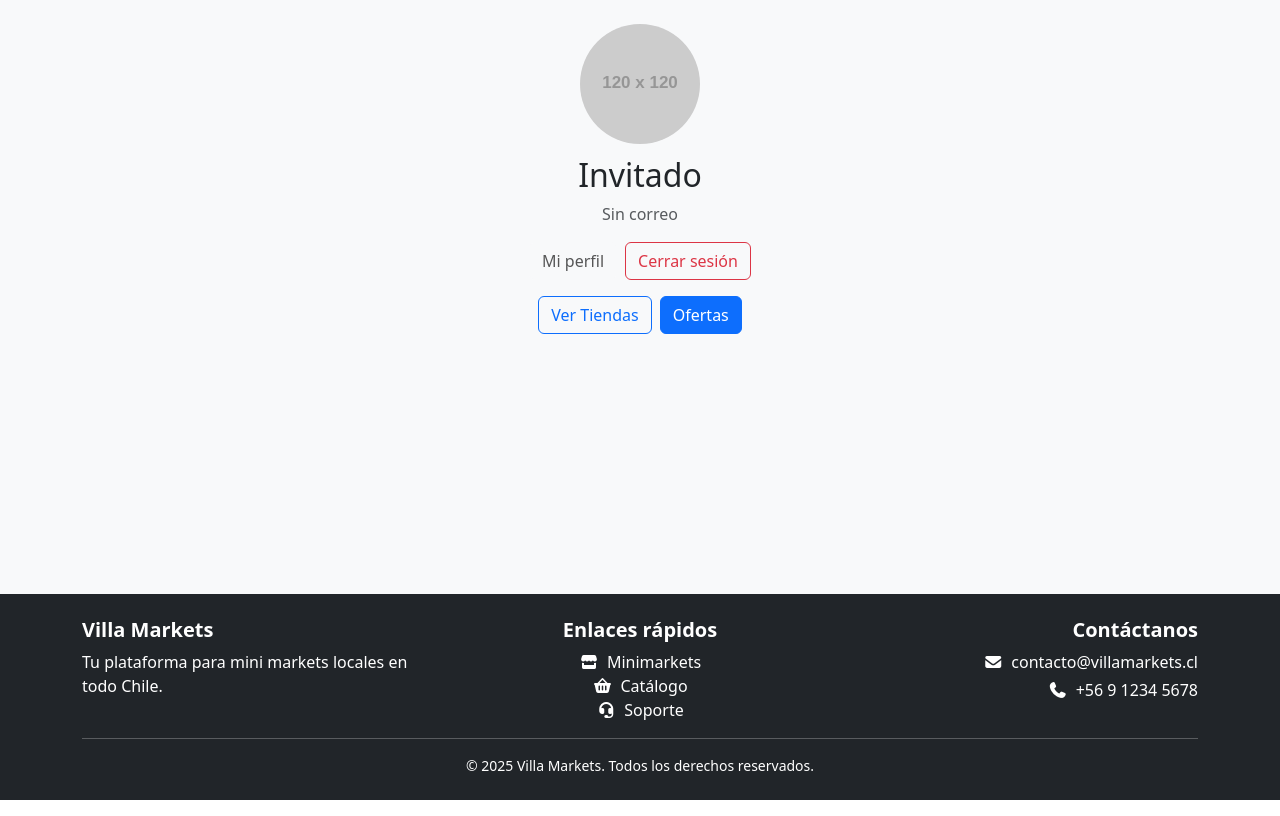
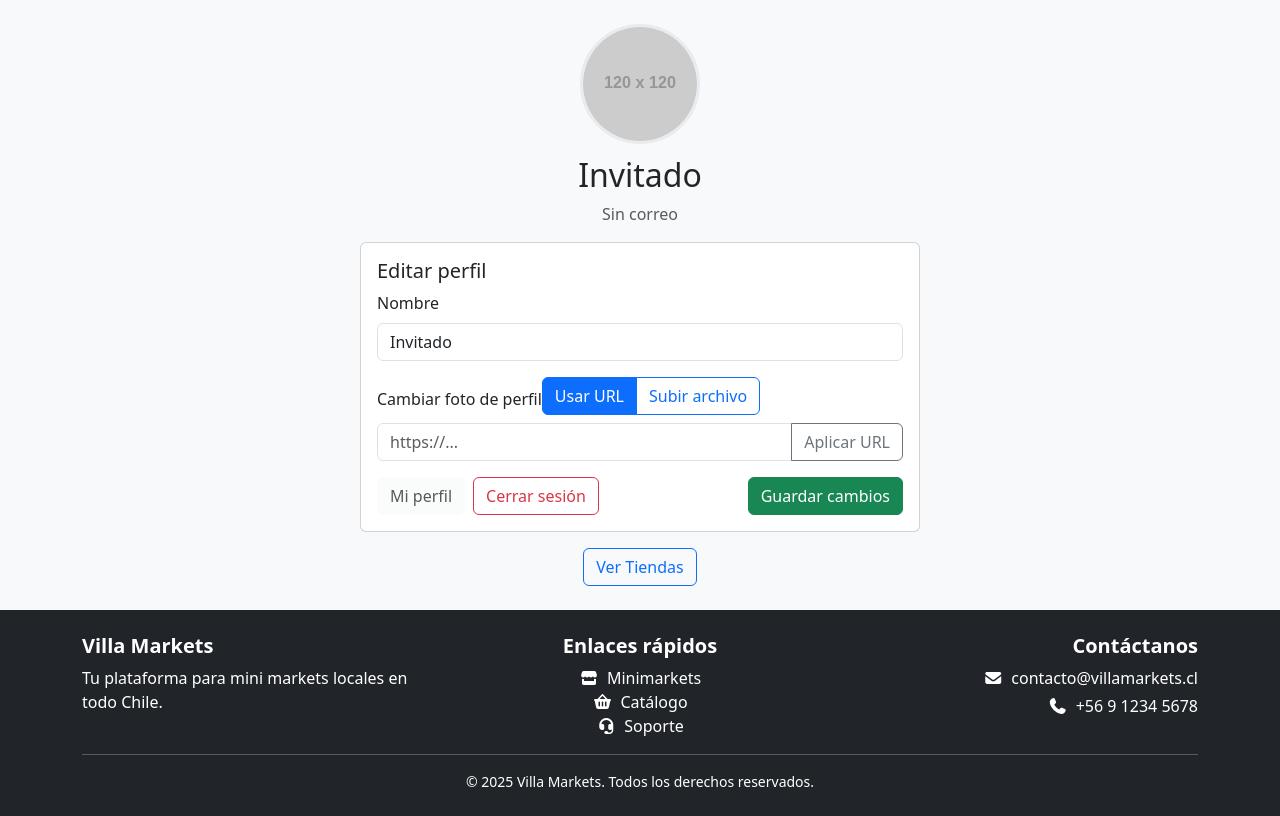
Before and after one commit to Rau1ignacio/VillaMarkets, a React (Vite) app: page /clienteinicio/perfil in a window 1280 px wide. Built offline with nearby package versions, Linux system fonts and the light colour scheme.

Commit message:
se agrega mejora de perfil

```diff
--- a/src/pages/cliente/Perfil.jsx
+++ b/src/pages/cliente/Perfil.jsx
@@ -1,29 +1,189 @@
-import React from 'react';
-import {Link } from 'react-router-dom';
+import React, { useEffect, useState } from 'react';
+import { Link } from 'react-router-dom';
 
 
 export default function Perfil() {
-    const usuario = JSON.parse(localStorage.getItem('usuarioActual')) || {usuario: 'Invitado', email: '', rol: ''};
+    // Carga perfil desde localStorage (clave existente: 'usuarioActual')
+    const usuarioLS = JSON.parse(localStorage.getItem('usuarioActual')) || { usuario: 'Invitado', email: '', rol: '' };
+
+    // Estado del formulario
+    const [nombre, setNombre] = useState(usuarioLS.usuario || usuarioLS.nombre || 'Invitado');
+    const [email] = useState(usuarioLS.email || '');
+    const [avatarSrc, setAvatarSrc] = useState(usuarioLS.avatar || 'https://via.placeholder.com/120.png?text=Perfil');
+    const [metodoFoto, setMetodoFoto] = useState('url'); // 'url' | 'file'
+    const [fotoUrl, setFotoUrl] = useState('');
+    const [feedback, setFeedback] = useState(null); // { type: 'success'|'error', msg: string }
+
+    useEffect(() => {
+        // Si viene avatar en LS usarlo; si no, dejar placeholder
+        if (usuarioLS && usuarioLS.avatar) {
+            setAvatarSrc(usuarioLS.avatar);
+        }
+        // Prefill URL si el avatar guardado fue una URL
+        if (usuarioLS && usuarioLS.avatar && typeof usuarioLS.avatar === 'string' && usuarioLS.avatar.startsWith('http')) {
+            setFotoUrl(usuarioLS.avatar);
+        }
+        // eslint-disable-next-line react-hooks/exhaustive-deps
+    }, []);
+
     const handleLogout = () => {
         localStorage.removeItem('usuarioActual');
         window.location.href = '/login';
     };
+
+    const validarUrl = (url) => {
+        try {
+            const u = new URL(url);
+            return /^https?:/.test(u.protocol);
+        } catch {
+            return false;
+        }
+    };
+
+    const leerArchivoComoDataUrl = (file) => new Promise((resolve, reject) => {
+        const reader = new FileReader();
+        reader.onload = () => resolve(reader.result);
+        reader.onerror = reject;
+        reader.readAsDataURL(file);
+    });
+
+    const onFileChange = async (e) => {
+        const file = e.target.files && e.target.files[0];
+        if (!file) return;
+        // Validaciones básicas
+        if (!/^image\/(jpeg|jpg|png|webp)$/i.test(file.type)) {
+            setFeedback({ type: 'error', msg: 'Formato no soportado. Usa JPG, PNG o WebP.' });
+            return;
+        }
+        const maxMB = 2;
+        if (file.size > maxMB * 1024 * 1024) {
+            setFeedback({ type: 'error', msg: `La imagen supera ${maxMB}MB.` });
+            return;
+        }
+        try {
+            const dataUrl = await leerArchivoComoDataUrl(file);
+            setAvatarSrc(dataUrl);
+            setFeedback({ type: 'success', msg: 'Imagen cargada correctamente.' });
+            } catch {
+            setFeedback({ type: 'error', msg: 'No se pudo leer la imagen.' });
+        }
+    };
+
+    const aplicarUrl = () => {
+        if (!fotoUrl || !validarUrl(fotoUrl)) {
+            setFeedback({ type: 'error', msg: 'Ingresa una URL válida (http/https).' });
+            return;
+        }
+        setAvatarSrc(fotoUrl);
+        setFeedback({ type: 'success', msg: 'URL aplicada al avatar.' });
+    };
+
+    const guardarCambios = () => {
+        const actualizado = {
+            ...usuarioLS,
+            usuario: nombre,
+            avatar: avatarSrc,
+        };
+        localStorage.setItem('usuarioActual', JSON.stringify(actualizado));
+        setFeedback({ type: 'success', msg: 'Perfil actualizado.' });
+    };
+
     return (
-        <div style={{ maxWidth: 420, margin: "24px auto", textAlign: "center" }}>
-            <img
-                src="https://via.placeholder.com/120.png?text=Perfil"
-                alt="avatar"
-                style={{ borderRadius: "50%", width: 120, height: 120, objectFit: "cover" }}
-            />
-            <h2 style={{ marginTop: 12 }}>{usuario.usuario || usuario.nombre || 'Invitado'}</h2>
-            <p className="text-muted">{usuario.email || 'Sin correo'}</p>
-            <div style={{ margin: '16px 0' }}>
-                <button className="btn btn-light" style={{ marginRight: 8 }} disabled>Mi perfil</button>
-                <button className="btn btn-outline-danger" onClick={handleLogout}>Cerrar sesión</button>
+        <div style={{ maxWidth: 560, margin: '24px auto' }}>
+            <div style={{ textAlign: 'center' }}>
+                <img
+                    src={avatarSrc}
+                    alt="avatar"
+                    style={{ borderRadius: '50%', width: 120, height: 120, objectFit: 'cover', border: '3px solid #e9ecef' }}
+                />
+                <h2 style={{ marginTop: 12 }}>{nombre}</h2>
+                <p className="text-muted">{email || 'Sin correo'}</p>
             </div>
-            <div style={{ display: "flex", gap: 8, justifyContent: "center", marginTop: 16 }}>
-                <Link to="/minimarkets"><button className="btn btn-outline-primary">Ver Tiendas</button></Link>
-                <Link to="/ofertas"><button className="btn btn-primary">Ofertas</button></Link>
+
+            {feedback && (
+                <div className={`alert ${feedback.type === 'success' ? 'alert-success' : 'alert-danger'}`} role="alert">
+                    {feedback.msg}
+                </div>
+            )}
+
+            <div className="card" style={{ marginTop: 16 }}>
+                <div className="card-body">
+                    <h5 className="card-title">Editar perfil</h5>
+                    <div className="mb-3">
+                        <label className="form-label">Nombre</label>
+                        <input
+                            type="text"
+                            className="form-control"
+                            value={nombre}
+                            onChange={(e) => setNombre(e.target.value)}
+                            placeholder="Tu nombre"
+                        />
+                    </div>
+
+                    <div className="mb-2">
+                        <label className="form-label">Cambiar foto de perfil</label>
+                        <div className="btn-group mb-2" role="group" aria-label="Método de foto">
+                            <button
+                                type="button"
+                                className={`btn ${metodoFoto === 'url' ? 'btn-primary' : 'btn-outline-primary'}`}
+                                onClick={() => setMetodoFoto('url')}
+                            >
+                                Usar URL
+                            </button>
+                            <button
+                                type="button"
+                                className={`btn ${metodoFoto === 'file' ? 'btn-primary' : 'btn-outline-primary'}`}
+                                onClick={() => setMetodoFoto('file')}
+                            >
+                                Subir archivo
+                            </button>
+                        </div>
+
+                        {metodoFoto === 'url' ? (
+                            <div className="input-group">
+                                <input
+                                    type="url"
+                                    className="form-control"
+                                    placeholder="https://..."
+                                    value={fotoUrl}
+                                    onChange={(e) => setFotoUrl(e.target.value)}
+                                />
+                                <button className="btn btn-outline-secondary" type="button" onClick={aplicarUrl}>
+                                    Aplicar URL
+                                </button>
+                            </div>
+                        ) : (
+                            <input
+                                type="file"
+                                accept="image/jpeg,image/jpg,image/png,image/webp"
+                                className="form-control"
+                                onChange={onFileChange}
+                            />
+                        )}
+                    </div>
+
+                    <div className="d-flex justify-content-between mt-3">
+                        <div>
+                            <button className="btn btn-light" style={{ marginRight: 8 }} disabled>
+                                Mi perfil
+                            </button>
+                            <button className="btn btn-outline-danger" onClick={handleLogout}>
+                                Cerrar sesión
+                            </button>
+                        </div>
+                        <button className="btn btn-success" onClick={guardarCambios}>
+                            Guardar cambios
+                        </button>
+                    </div>
+                </div>
+            </div>
+
+            <div style={{ display: 'flex', gap: 8, justifyContent: 'center', marginTop: 16 }}>
+                <Link to="/minimarkets">
+                    <button className="btn btn-outline-primary">Ver Tiendas</button>
+                </Link>
+
+
             </div>
         </div>
     );
```
